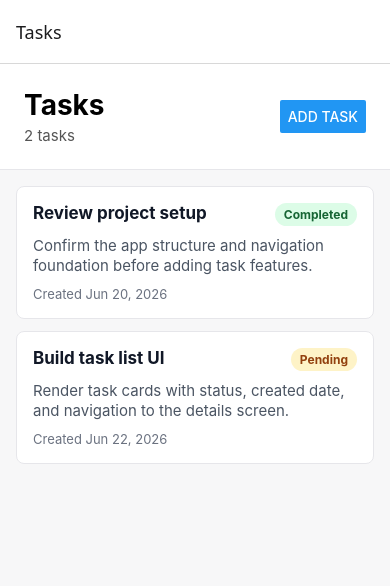
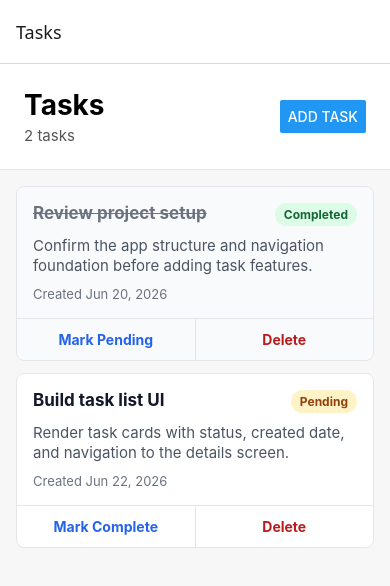
Before and after one commit to diarxharavina/pritech-task-app, a React Native app: screen / in a window 390 px wide. Shown: the top 586 px of the page. Built offline with nearby package versions, Linux system fonts and the light colour scheme.

Commit message:
added complete/pending toggle and delete functionality

```diff
--- a/App.tsx
+++ b/App.tsx
@@ -36,12 +36,31 @@ export default function App() {
     setTasks((currentTasks) => [task, ...currentTasks]);
   }
 
+  function toggleTask(taskId: string) {
+    setTasks((currentTasks) =>
+      currentTasks.map((task) =>
+        task.id === taskId ? { ...task, completed: !task.completed } : task
+      )
+    );
+  }
+
+  function deleteTask(taskId: string) {
+    setTasks((currentTasks) => currentTasks.filter((task) => task.id !== taskId));
+  }
+
   return (
     <SafeAreaProvider>
       <NavigationContainer>
         <Stack.Navigator initialRouteName="TaskList">
           <Stack.Screen name="TaskList" options={{ title: 'Tasks' }}>
-            {(props) => <TaskListScreen {...props} tasks={tasks} />}
+            {(props) => (
+              <TaskListScreen
+                {...props}
+                tasks={tasks}
+                onToggleTask={toggleTask}
+                onDeleteTask={deleteTask}
+              />
+            )}
           </Stack.Screen>
           <Stack.Screen name="AddTask" options={{ title: 'Add Task' }}>
             {(props) => <AddTaskScreen {...props} onAddTask={addTask} />}
--- a/src/components/TaskItem.tsx
+++ b/src/components/TaskItem.tsx
@@ -5,6 +5,8 @@ import type { Task } from '../types/task';
 type Props = {
   task: Task;
   onPress: () => void;
+  onToggle: () => void;
+  onDelete: () => void;
 };
 
 function formatCreatedDate(createdAt: string) {
@@ -29,14 +31,15 @@ function getShortDescription(description: string) {
   return `${description.slice(0, 87)}...`;
 }
 
-export function TaskItem({ task, onPress }: Props) {
+export function TaskItem({ task, onPress, onToggle, onDelete }: Props) {
   return (
+    <View style={[styles.container, task.completed && styles.completedContainer]}>
       <Pressable
         accessibilityRole="button"
         onPress={onPress}
-      style={({ pressed }) => [styles.container, pressed && styles.pressed]}>
+        style={({ pressed }) => [styles.content, pressed && styles.pressed]}>
         <View style={styles.header}>
-        <Text style={styles.title}>{task.title}</Text>
+          <Text style={[styles.title, task.completed && styles.completedTitle]}>{task.title}</Text>
           <Text style={[styles.status, task.completed ? styles.completed : styles.pending]}>
             {task.completed ? 'Completed' : 'Pending'}
           </Text>
@@ -44,6 +47,24 @@ export function TaskItem({ task, onPress }: Props) {
         <Text style={styles.description}>{getShortDescription(task.description)}</Text>
         <Text style={styles.date}>Created {formatCreatedDate(task.createdAt)}</Text>
       </Pressable>
+
+      <View style={styles.actions}>
+        <Pressable
+          accessibilityRole="button"
+          onPress={onToggle}
+          style={({ pressed }) => [styles.actionButton, pressed && styles.pressed]}>
+          <Text style={styles.toggleText}>
+            {task.completed ? 'Mark Pending' : 'Mark Complete'}
+          </Text>
+        </Pressable>
+        <Pressable
+          accessibilityRole="button"
+          onPress={onDelete}
+          style={({ pressed }) => [styles.actionButton, styles.deleteButton, pressed && styles.pressed]}>
+          <Text style={styles.deleteText}>Delete</Text>
+        </Pressable>
+      </View>
+    </View>
   );
 }
 
@@ -53,6 +74,12 @@ const styles = StyleSheet.create({
     borderColor: '#e6e6ea',
     borderRadius: 8,
     borderWidth: StyleSheet.hairlineWidth,
+    overflow: 'hidden',
+  },
+  completedContainer: {
+    backgroundColor: '#f9fafb',
+  },
+  content: {
     gap: 10,
     padding: 16,
   },
@@ -70,6 +97,10 @@ const styles = StyleSheet.create({
     flex: 1,
     fontSize: 17,
     fontWeight: '700',
+  },
+  completedTitle: {
+    color: '#6b7280',
+    textDecorationLine: 'line-through',
   },
   description: {
     color: '#4b5563',
@@ -96,4 +127,29 @@ const styles = StyleSheet.create({
     color: '#6b7280',
     fontSize: 13,
   },
+  actions: {
+    borderTopColor: '#e6e6ea',
+    borderTopWidth: StyleSheet.hairlineWidth,
+    flexDirection: 'row',
+  },
+  actionButton: {
+    alignItems: 'center',
+    flex: 1,
+    paddingHorizontal: 12,
+    paddingVertical: 12,
+  },
+  deleteButton: {
+    borderLeftColor: '#e6e6ea',
+    borderLeftWidth: StyleSheet.hairlineWidth,
+  },
+  toggleText: {
+    color: '#2563eb',
+    fontSize: 14,
+    fontWeight: '700',
+  },
+  deleteText: {
+    color: '#b91c1c',
+    fontSize: 14,
+    fontWeight: '700',
+  },
 });
--- a/src/screens/TaskListScreen.tsx
+++ b/src/screens/TaskListScreen.tsx
@@ -8,9 +8,11 @@ import type { Task } from '../types/task';
 
 type Props = NativeStackScreenProps<RootStackParamList, 'TaskList'> & {
   tasks: Task[];
+  onToggleTask: (taskId: string) => void;
+  onDeleteTask: (taskId: string) => void;
 };
 
-export function TaskListScreen({ navigation, tasks }: Props) {
+export function TaskListScreen({ navigation, tasks, onToggleTask, onDeleteTask }: Props) {
   return (
     <View style={styles.container}>
       <View style={styles.header}>
@@ -29,6 +31,8 @@ export function TaskListScreen({ navigation, tasks }: Props) {
           <TaskItem
             task={item}
             onPress={() => navigation.navigate('TaskDetails', { taskId: item.id })}
+            onToggle={() => onToggleTask(item.id)}
+            onDelete={() => onDeleteTask(item.id)}
           />
         )}
         ListEmptyComponent={
```
Lines whose indentation alone changed are shown as unchanged.
